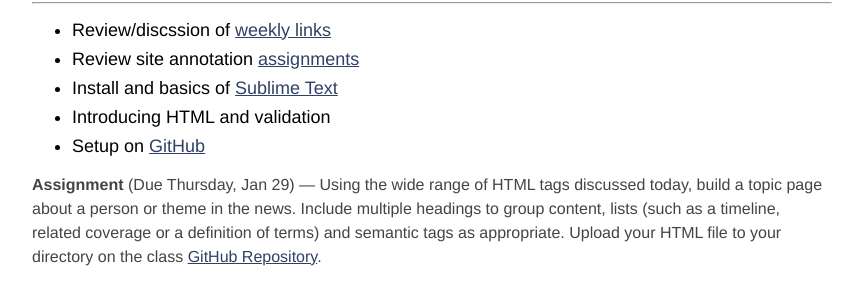
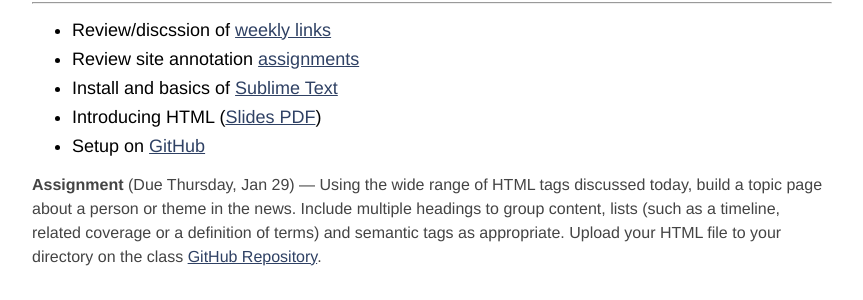
Before and after one commit to tysone/2014-columbia, a Jekyll site: the page built from _posts/2014-01-28-class-2.md, in a window 1280 px wide. Shown: the part 126-426 px from the top of the page, without its empty margins (248-1111 px from the left). Built offline with Jekyll 4.4.1, drawn with Linux system fonts in a browser that asks for light colours.

Commit message:
slides for class 2

```diff
--- a/_posts/2014-01-28-class-2.md
+++ b/_posts/2014-01-28-class-2.md
@@ -8,7 +8,7 @@ summary: Introduction to markup and publishing
 * Review/discssion of [weekly links](https://docs.google.com/spreadsheet/ccc?key=0AgLbedqO2zU0dHJoRl82OXVFRkNxaFp0MGxlTFR1dXc&usp=sharing)
 * Review site annotation [assignments](https://docs.google.com/spreadsheets/d/1_VwvDNOCtKi022Bf1fb9Hs74CByOv7sTIUuI9gmvqU4/edit#gid=33803939)
 * Install and basics of [Sublime Text](http://www.sublimetext.com/)
-* Introducing HTML and validation
+* Introducing HTML ([Slides PDF](https://www.dropbox.com/s/5ing98c7kk5acp6/Class-2-HTML-Basics.pdf))
 * Setup on [GitHub](https://github.com/)
 
 **Assignment** (Due Thursday, Jan 29) — Using the wide range of HTML tags discussed today, build a topic page about a person or theme in the news. Include multiple headings to group content, lists (such as a timeline, related coverage or a definition of terms) and semantic tags as appropriate. Upload your HTML file to your directory on the class [GitHub Repository](https://github.com/tysone/2014-columbia-projects).
```
